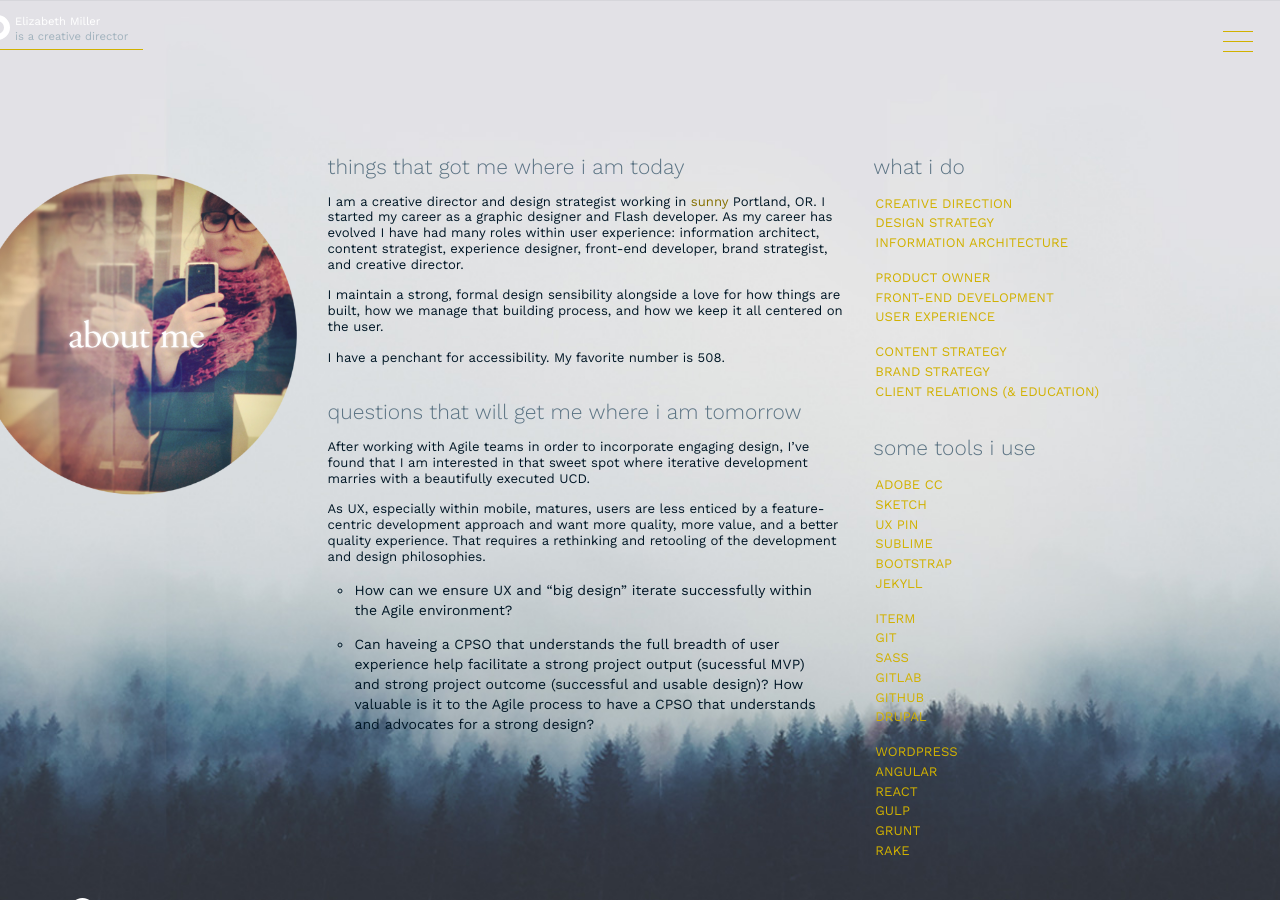
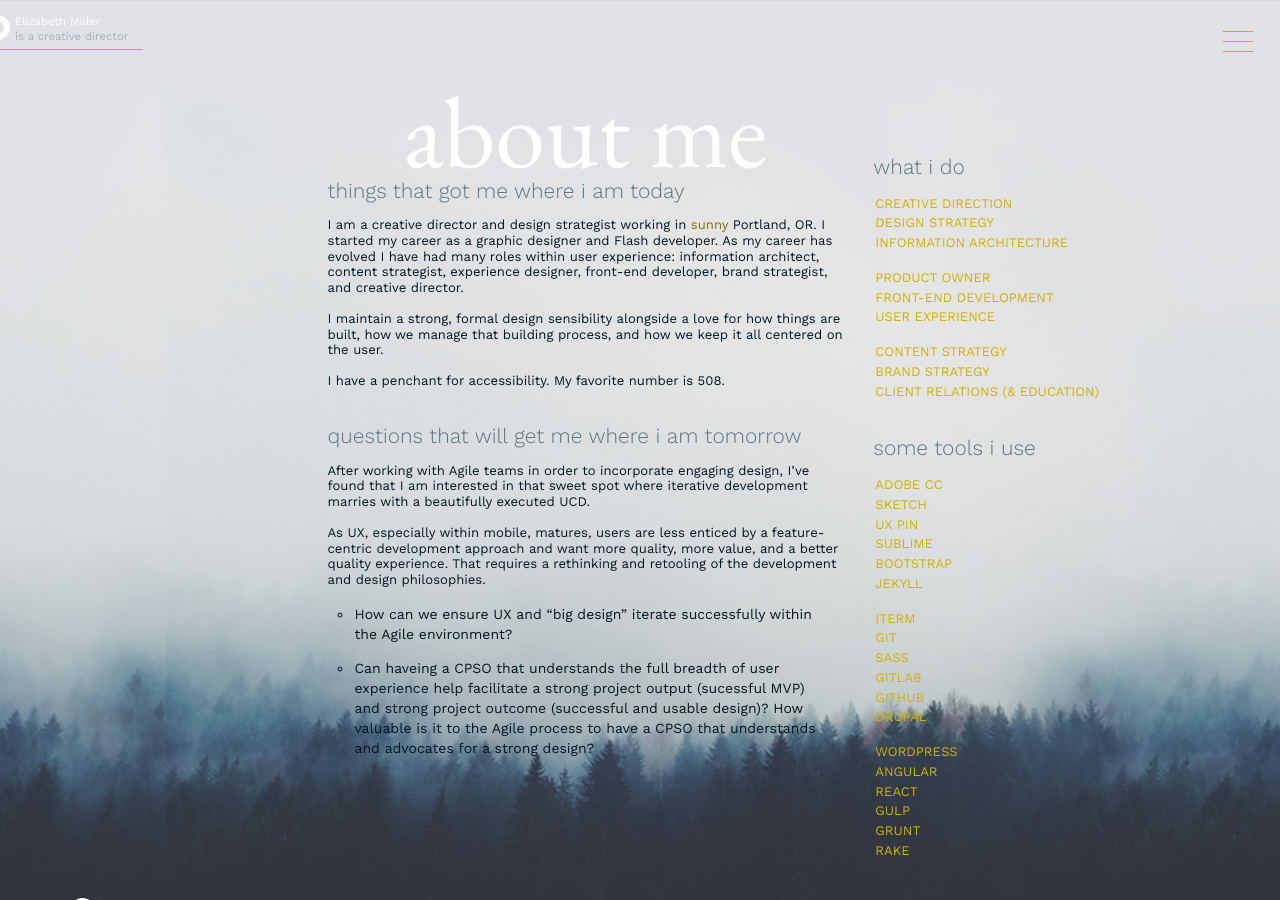
Before and after one commit to agentbetty/innerstate, a Jekyll site: the page built from about.html, in a window 1280 px wide and 900 px high. Built offline with Jekyll 4.4.1, drawn with Linux system fonts in a browser that asks for light colours; nearby versions of some CDN libraries.

Commit message:
removing photo on about me, new h1 styles

```diff
--- a/about.html
+++ b/about.html
@@ -8,17 +8,21 @@ keyword: about
 	<section class="about-details">
 		<div class="row">
 			<div class="col-sm-3">
-				<img src="/img/me.png" alt="selfie at the MOMA">
-				<h1>about me</h1>
+				<!-- <img src="/img/me.png" alt="selfie at the MOMA"> -->
 			</div>
 			<div class="col-sm-5">
+				<h1>about me</h1>
+
 				<h2>things that got me where i am today</h2>
+
 				<p>I am a creative director and design strategist working in <em>sunny</em> Portland, OR. I started my career as a graphic designer and Flash developer. As my career has evolved I have had many roles within user experience: information architect, content strategist, experience designer, front-end developer, brand strategist, and creative director.</p>
 
 				<p>I maintain a strong, formal design sensibility alongside a love for how things are built, how we manage that building process, and how we keep it all centered on the user.</p>
 
 				<p>I have a penchant for accessibility. My favorite number is 508.</p>
+
 				<h2>questions that will get me where i am tomorrow</h2>
+
 				<p>After working with Agile teams in order to incorporate engaging design, I’ve found that I am interested in that sweet spot where iterative development marries with a beautifully executed UCD.</p>
 
 				<p>As UX, especially within mobile, matures, users are less enticed by a feature-centric development approach and want more quality, more value, and a better quality experience. That requires a rethinking and retooling of the development and design philosophies.</p>
--- a/css/scss/_about.scss
+++ b/css/scss/_about.scss
@@ -13,9 +13,7 @@
         text-align:center;
         font-family: $gary;
         color:$white;
-        position:absolute;
-        left:-200px;
-        z-index: 2;
+        @include font-size(115px, 27px);
       }
 
       h2 {
```
Also changed, not shown: css/application.css, 1 other file.
